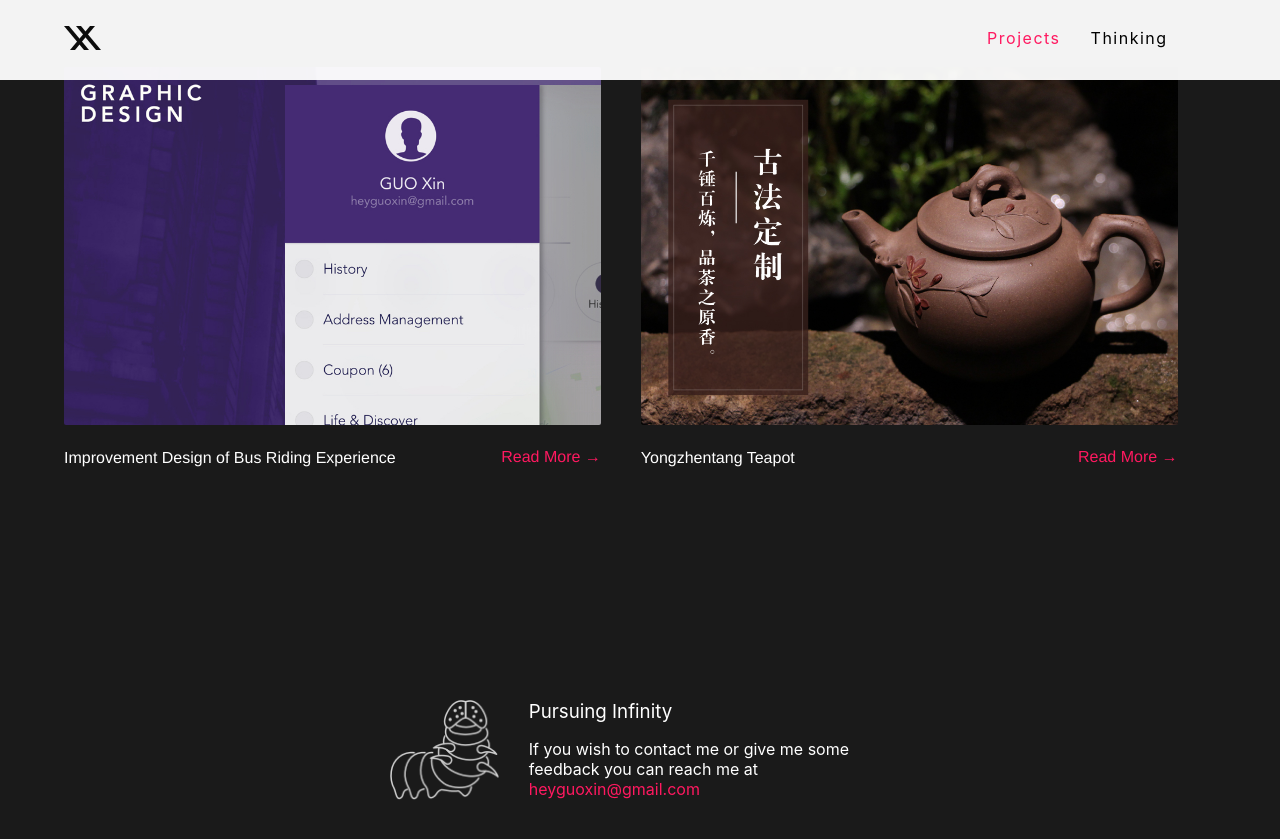
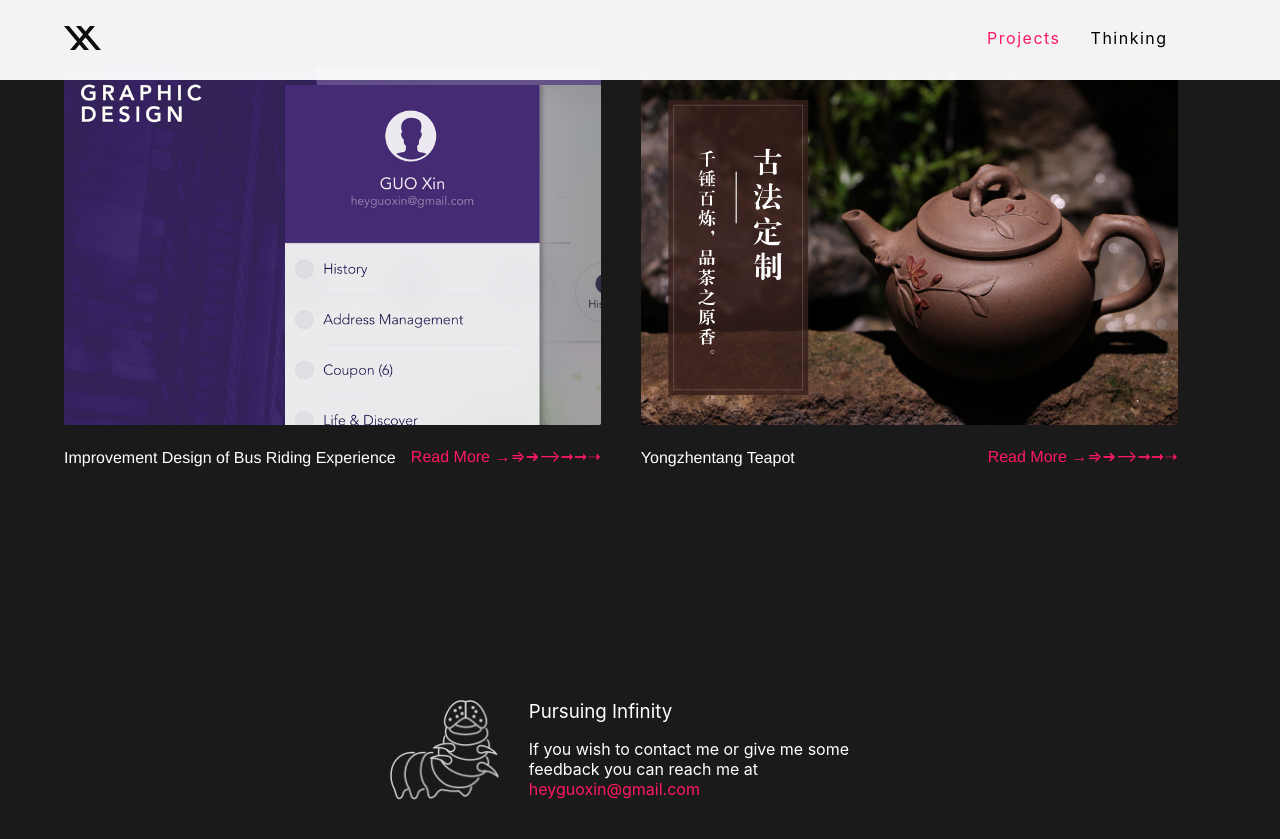
Before and after one commit to guoxindesign/guoxindesign.github.io, a Jekyll site: the page built from index.md, in a window 1280 px wide and 900 px high, scrolled down 762 px. Shown: the top 839 px of the window. Built offline with Jekyll 4.4.1, drawn with Linux system fonts in a browser that asks for light colours.

Commit message:
Update home.html

```diff
--- a/_layouts/home.html
+++ b/_layouts/home.html
@@ -20,7 +20,7 @@ layout: default
           <a class="post-link-title" href="{{ post.url | relative_url }}">
             {{ post.title | escape }}
           </a>
-          <a class="post-link-readmore" href="{{ post.url | relative_url }}">Read More →</a>
+          <a class="post-link-readmore" href="{{ post.url | relative_url }}">Read More  →⇒➔⟶➞➞➝</a>
         </div>
       </div>
       {%- endfor -%}
```
